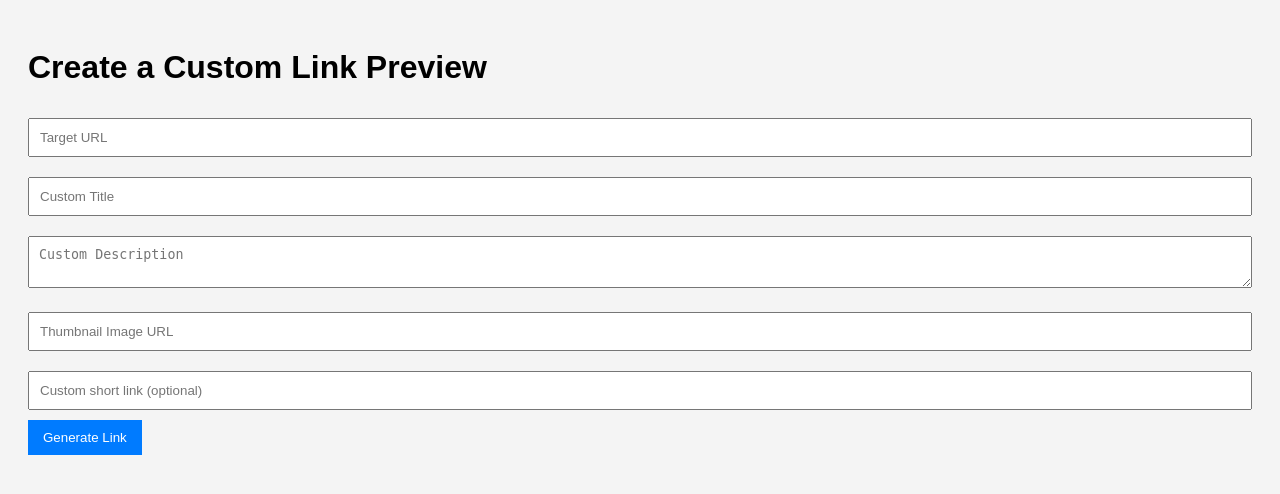
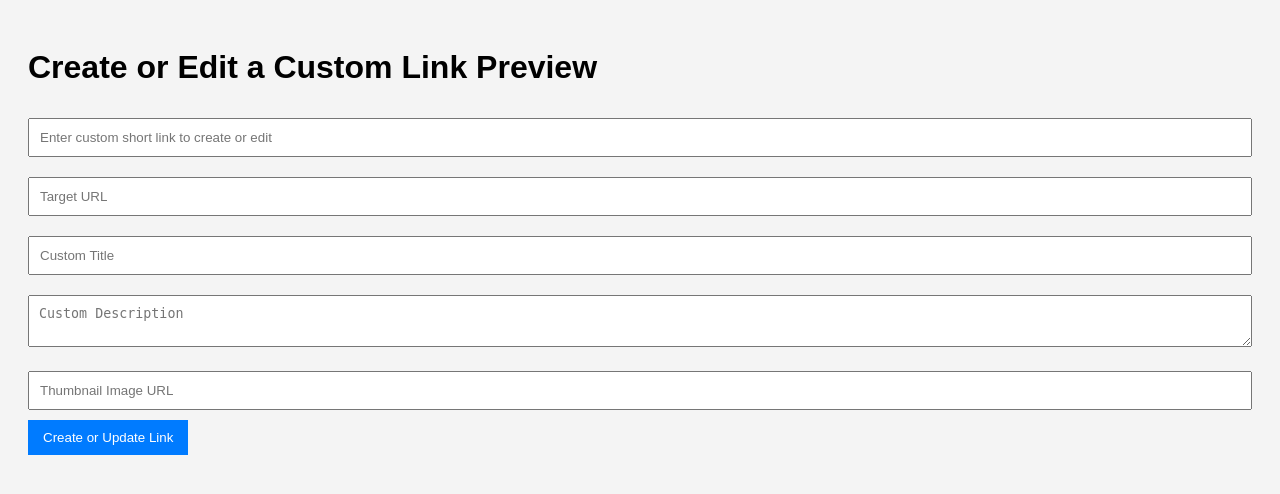
Before and after one commit to antoancms/subfeed, a Flask app: page /home in a window 1280 px wide. Shown: the top 494 px of the page. Run offline with Flask 3, Linux system fonts and the light colour scheme; the visitor is signed in with stand-in values (Sample User, id 1).

Commit message:
Update index.html

```diff
--- a/templates/index.html
+++ b/templates/index.html
@@ -2,18 +2,18 @@
 <html lang="en">
 <head>
     <meta charset="UTF-8">
-    <title>Create Custom Share Link</title>
+    <title>Create or Edit Custom Share Link</title>
     <link rel="stylesheet" href="/static/style.css">
 </head>
 <body>
-    <h1>Create a Custom Link Preview</h1>
+    <h1>Create or Edit a Custom Link Preview</h1>
     <form action="/create" method="POST">
+        <input type="text" name="custom_id" placeholder="Enter custom short link to create or edit" required>
         <input type="text" name="url" placeholder="Target URL" required>
         <input type="text" name="title" placeholder="Custom Title" required>
         <textarea name="description" placeholder="Custom Description" required></textarea>
         <input type="text" name="image" placeholder="Thumbnail Image URL" required>
-        <input type="text" name="custom_id" placeholder="Custom short link (optional)">
-        <button type="submit">Generate Link</button>
+        <button type="submit">Create or Update Link</button>
     </form>
 </body>
 </html>
```
